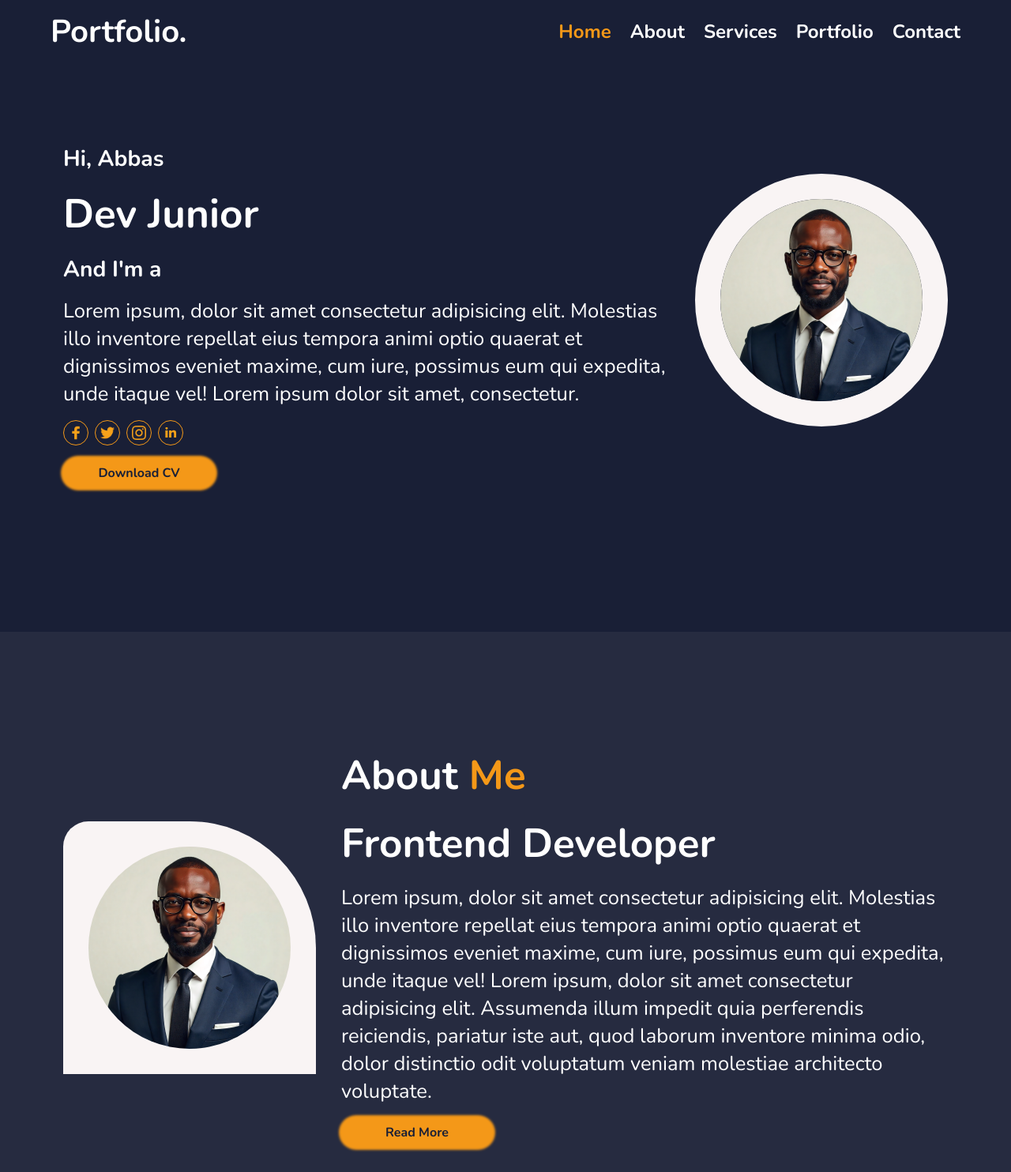
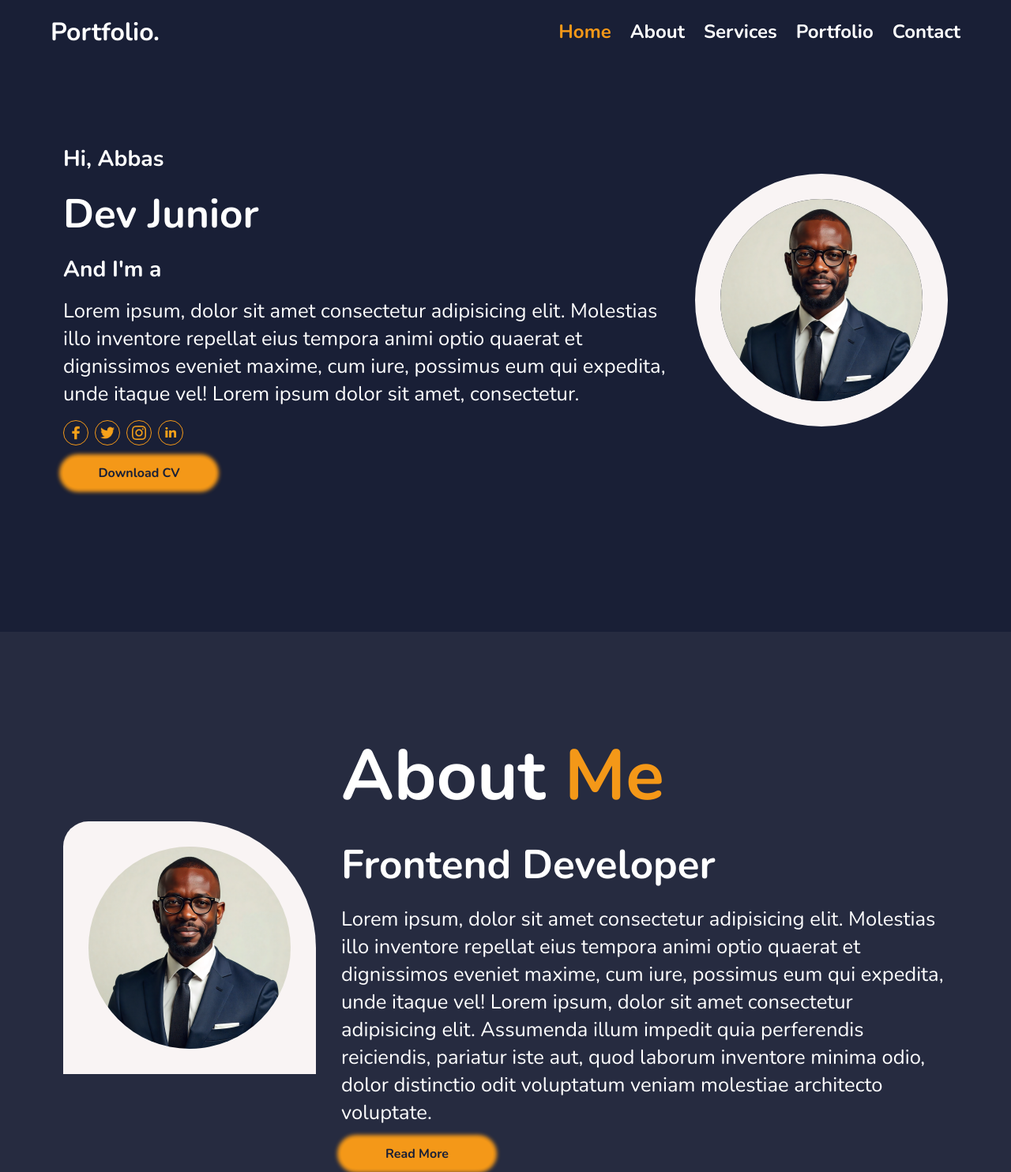
Before and after one commit to abbas001900/portfolio, a plain HTML site: page index.html in a window 1280 px wide. Shown: the top 1484 px of the page at 79% size. Drawn offline with nearby package versions, Linux system fonts and the light colour scheme.

Commit message:
Version apres correction

```diff
--- a/index.html
+++ b/index.html
@@ -56,7 +56,7 @@
         <!-- Deuxieme section About me -->
         <section id="aboutMe">
             <div id="aboutMeDiv">
-                <h3>About <span class="orangeColor">Me</span></h3>
+                <h1>About <span class="orangeColor">Me</span></h1>
                 <h3>Frontend Developer</h3>
                 <p>Lorem ipsum, dolor sit amet consectetur adipisicing elit. Molestias illo inventore repellat eius
                     tempora animi optio quaerat et dignissimos eveniet maxime, cum iure, possimus eum qui expedita, unde
--- a/styles.css
+++ b/styles.css
@@ -5,7 +5,6 @@
     margin: 0;
     padding: 0;
     box-sizing: border-box;
-    /* border: solid; */
     list-style: none;
     text-decoration: none;
 }
@@ -52,7 +51,7 @@ body {
     font-weight: 700;
     text-align: center;
     border-radius: 1.5rem;
-    box-shadow: 0 0 3px 3px var(--main-color);
+    box-shadow: 0 0 5px 5px var(--main-color);
     transition: all 1.2s ease;
 }
 
@@ -124,7 +123,7 @@ header nav {
 }
 
 #logo {
-    font-size: clamp(1.5rem, 5vw, 2.5rem);
+    font-size: clamp(1.5rem, 5vw, 2rem);
 }
 
 /* Style de la bare de navigation du header */
@@ -335,6 +334,7 @@ main {
     display: flex;
     align-items: center;
     justify-content: center;
+    max-width: 80rem;
     width: 100%;
     flex-wrap: wrap;
     gap: 1rem;
@@ -564,7 +564,4 @@ footer i {
         display: block;
     }
 
-    #menu-toggle:checked~ ul {
-        display: block;
-    }
 }
```
Also changed, not shown: images/screen1.png (added), images/screen2.png (added), 1 other file.
